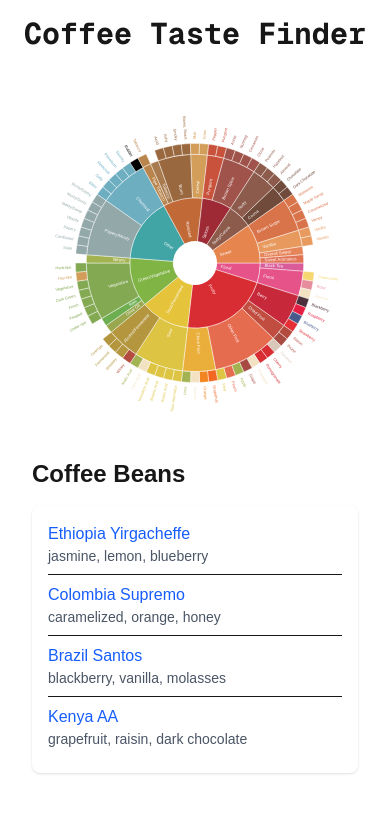
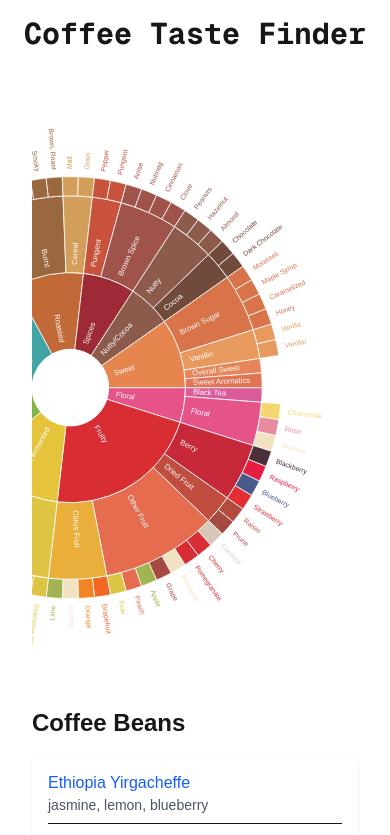
Before and after one commit to hankhsiao/coffee-taste-finder, a Next.js app: page / in a window 390 px wide. Shown: the top 835 px of the page. Built offline with nearby package versions, Linux system fonts and the light colour scheme.

Commit message:
Enlarge the wheel and make it spinnable on mobile

```diff
--- a/app/components/FlavorWheel.tsx
+++ b/app/components/FlavorWheel.tsx
@@ -1,6 +1,6 @@
 'use client';
 
-import { JSX } from 'react';
+import { JSX, useState, useRef, MouseEvent, TouchEvent, useEffect } from 'react';
 import { flavorWheelData } from '../data/flavors';
 import { Flavor, FlavorChild, FlavorLevel3 } from '../data/types';
 
@@ -10,6 +10,65 @@ interface FlavorWheelProps {
 }
 
 const FlavorWheel = ({ onFlavorSelect, selectedFlavors }: FlavorWheelProps) => {
+  const [rotationAngle, setRotationAngle] = useState(0);
+  const isDragging = useRef(false);
+  const previousAngle = useRef(0);
+  const svgRef = useRef<SVGSVGElement>(null);
+  const [isMobile, setIsMobile] = useState(false);
+
+  useEffect(() => {
+    const checkMobile = () => {
+      setIsMobile(window.innerWidth < 768);
+    };
+    checkMobile();
+    window.addEventListener('resize', checkMobile);
+    return () => window.removeEventListener('resize', checkMobile);
+  }, []);
+
+  const getAngle = (x: number, y: number) => {
+    if (!svgRef.current) return 0;
+    const rect = svgRef.current.getBoundingClientRect();
+    const centerX = rect.left + rect.width / 2;
+    const centerY = rect.top + rect.height / 2;
+    return Math.atan2(y - centerY, x - centerX) * (180 / Math.PI);
+  };
+
+  const handleMouseDown = (e: MouseEvent<SVGSVGElement>) => {
+    isDragging.current = true;
+    previousAngle.current = getAngle(e.clientX, e.clientY);
+    svgRef.current?.classList.add('grabbing');
+  };
+
+  const handleMouseMove = (e: MouseEvent<SVGSVGElement>) => {
+    if (!isDragging.current) return;
+    const currentAngle = getAngle(e.clientX, e.clientY);
+    const delta = currentAngle - previousAngle.current;
+    setRotationAngle((prev) => prev + delta);
+    previousAngle.current = currentAngle;
+  };
+
+  const handleMouseUp = () => {
+    isDragging.current = false;
+    svgRef.current?.classList.remove('grabbing');
+  };
+
+  const handleTouchStart = (e: TouchEvent<SVGSVGElement>) => {
+    isDragging.current = true;
+    previousAngle.current = getAngle(e.touches[0].clientX, e.touches[0].clientY);
+  };
+
+  const handleTouchMove = (e: TouchEvent<SVGSVGElement>) => {
+    if (!isDragging.current) return;
+    const currentAngle = getAngle(e.touches[0].clientX, e.touches[0].clientY);
+    const delta = currentAngle - previousAngle.current;
+    setRotationAngle((prev) => prev + delta);
+    previousAngle.current = currentAngle;
+  };
+
+  const handleTouchEnd = () => {
+    isDragging.current = false;
+  };
+
   const centerX = 65;
   const centerY = 65;
   const radiusLevel1 = 30;
@@ -94,8 +153,23 @@ const FlavorWheel = ({ onFlavorSelect, selectedFlavors }: FlavorWheelProps) => {
 
   let currentAngle = 0;
 
+  const viewBox = isMobile ? "55 -10 85 150" : "-10 -10 150 150";
+
   return (
-    <svg viewBox="-10 -10 150 150" className="w-full h-auto">
+    <svg
+      viewBox={viewBox}
+      className="w-full h-auto"
+      ref={svgRef}
+      onMouseDown={handleMouseDown}
+      onMouseMove={handleMouseMove}
+      onMouseUp={handleMouseUp}
+      onMouseLeave={handleMouseUp}
+      onTouchStart={handleTouchStart}
+      onTouchMove={handleTouchMove}
+      onTouchEnd={handleTouchEnd}
+      style={{ cursor: isDragging.current ? 'grabbing' : 'grab' }}
+    >
+      <g transform={`rotate(${rotationAngle}, ${centerX}, ${centerY})`}>
         {categories.map((level1) => {
           const level1ChildrenCount = level1.children.reduce((acc, child) => acc + child.children.length, 0);
           const startAngle1 = currentAngle;
@@ -147,6 +221,7 @@ const FlavorWheel = ({ onFlavorSelect, selectedFlavors }: FlavorWheelProps) => {
           );
         })}
         <circle cx="65" cy="65" r="10" fill="white" />
+      </g>
     </svg>
   );
 };
```
Lines whose indentation alone changed are shown as unchanged.
